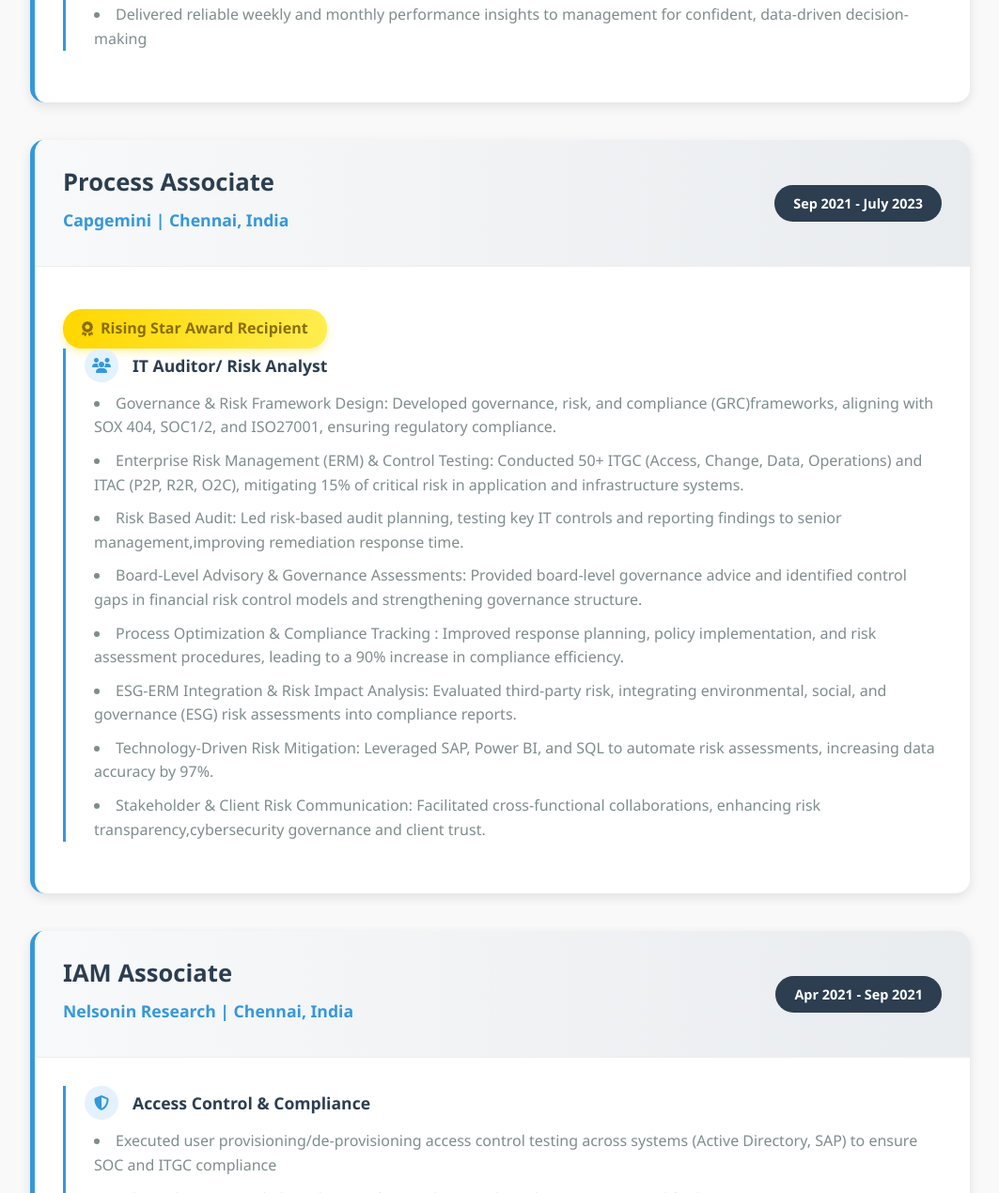
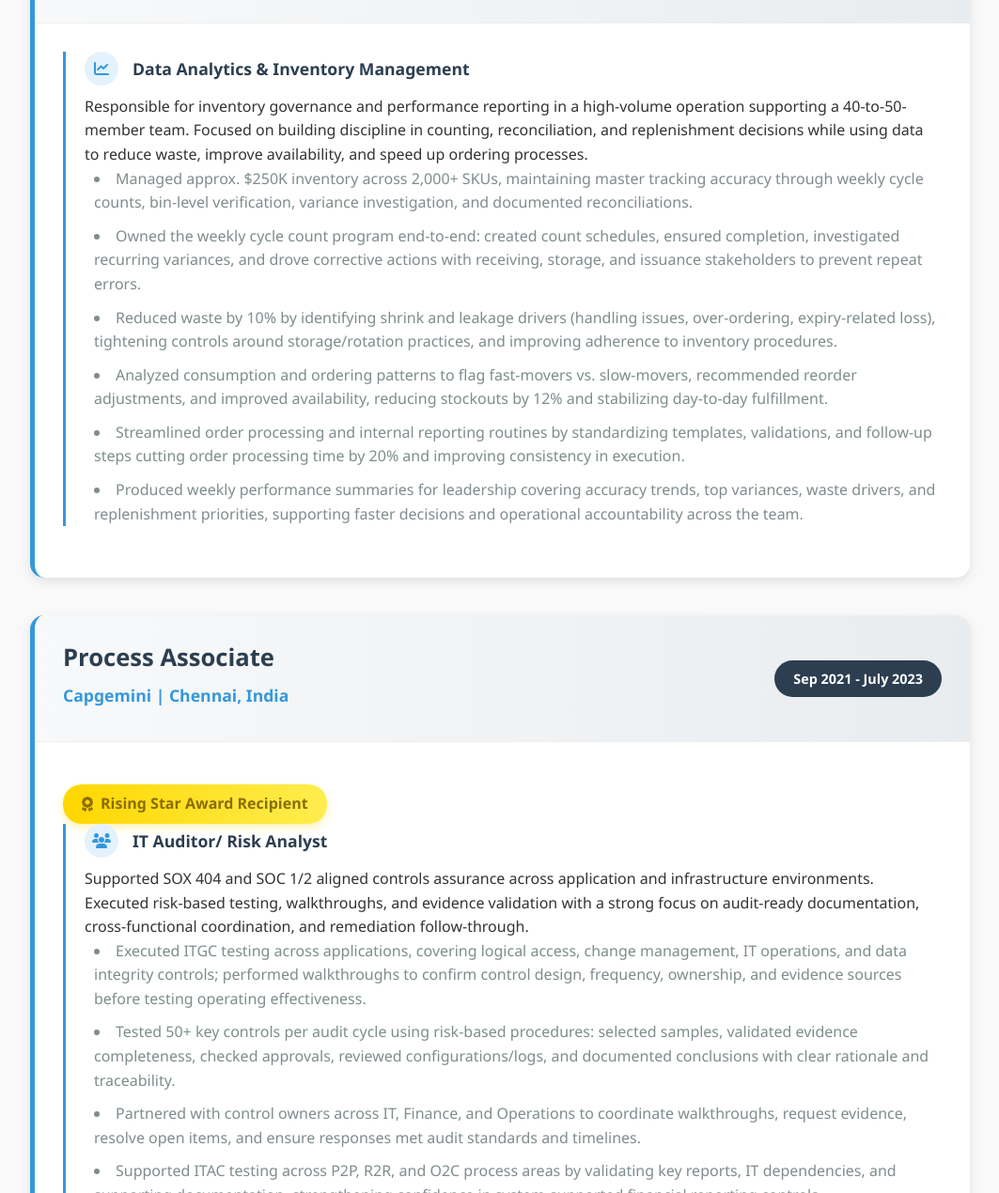
Before and after one commit to VimalJerome/vimal-jerome-portfolio, a plain HTML site: page index.html in a window 1280 px wide. Shown: the part 1530-2800 px from the top of the page at 94% size, without its empty margins (108-1171 px from the left). Drawn offline with Linux system fonts and the light colour scheme.

Commit message:
Update index.html

```diff
--- a/index.html
+++ b/index.html
@@ -873,9 +873,10 @@
                 <h1>Vimal Jerome Patrick Rosario</h1>
                 <div class="hero-title">Certified Information Systems Professional | IT Auditor | Analyst</div>
                 <p class="hero-description">
-                    Experienced IT professional with expertise in IT auditing, risk management, data analysis,
-                    and information systems. Certified Information Systems Auditor (CISA) with a Master's in
-                    Information Systems from University of Texas at Arlington.
+                    Multi-disciplinary IT Auditor with 3 years’ experience in IT and in Data Analysis. Infectious enthusiasm for security and emerging technologies with strengths in out-of-the-box thinking, emotional intelligence, and creative problem-solving. Expertise in ISO 27001, Compliance and Governance, SOX 404, SOC 1/2, Identity Management, compliance Audits, IT General Controls (ITGC) testing and ITAC testing, and Authentication, Cryptography, Disaster Recovery, Business Process Re-engineering, Secure Software Development, and Incident Response. Adept at producing audit-ready documentation and clear reports of findings that drive remediation. Leverages strong data analytics skills (SAP, SQL, Power BI, Excel) to enhance audit accuracy and efficiency.
+                    • CISA, and a Master’s in IS with experience and understanding in information security and project management.
+                    • Leads key initiatives and multiple complex projects involving cross-functional project teams with schedule constraints.
+                    • Advanced technical and business knowledge in policy development, client relations, risk management, technical operations, resource management, goal setting, stakeholder management, and executive management.
                 </p>
                 <div class="hero-buttons">
                     <a href="#experience" class="cta-btn">
@@ -903,8 +904,8 @@
                 <div class="experience-card">
                     <div class="experience-header">
                         <div class="experience-title">
-                            <h3>Supervisor</h3>
-                            <h4>Chartwells Higher Education UTA | Arlington, USA</h4>
+                            <h3>Supervisor/ Analyst</h3>
+                            <h4>Chartwells Higher Education UTA | Arlington, TX, USA</h4>
                         </div>
                         <div class="experience-date">Aug 2023 - May 2025</div>
                     </div>
@@ -917,14 +918,13 @@
                                 <h5>Data Analytics & Inventory Management</h5>
                             </div>
                             <ul>
-                                <li>Tracked and analyzed inventory and sales data for 2,000+ SKUs, conducting cycle
-                                    counts and reconciliations to achieve 98% inventory accuracy</li>
-                                <li>Reduced waste by 15%, cut stockouts by 12%, and identified slow-moving items and
-                                    customer buying patterns that lowered excess inventory costs by 15%</li>
-                                <li>Automated recurring reports and dashboards in Excel with built-in data validation
-                                    and reconciliation checks, reducing manual effort by 40%</li>
-                                <li>Delivered reliable weekly and monthly performance insights to management for
-                                    confident, data-driven decision-making</li>
+                                <p>Responsible for inventory governance and performance reporting in a high-volume operation supporting a 40-to-50-member team. Focused on building discipline in counting, reconciliation, and replenishment decisions while using data to reduce waste, improve availability, and speed up ordering processes.</p>
+                                <li>Managed approx. $250K inventory across 2,000+ SKUs, maintaining master tracking accuracy through weekly cycle counts, bin-level verification, variance investigation, and documented reconciliations.</li>
+                                <li>Owned the weekly cycle count program end-to-end: created count schedules, ensured completion, investigated recurring variances, and drove corrective actions with receiving, storage, and issuance stakeholders to prevent repeat errors.</li>
+                                <li>Reduced waste by 10% by identifying shrink and leakage drivers (handling issues, over-ordering, expiry-related loss), tightening controls around storage/rotation practices, and improving adherence to inventory procedures.</li>
+                                <li>Analyzed consumption and ordering patterns to flag fast-movers vs. slow-movers, recommended reorder adjustments, and improved availability, reducing stockouts by 12% and stabilizing day-to-day fulfillment.</li>
+                                <li>Streamlined order processing and internal reporting routines by standardizing templates, validations, and follow-up steps cutting order processing time by 20% and improving consistency in execution.</li>
+                                <li>Produced weekly performance summaries for leadership covering accuracy trends, top variances, waste drivers, and replenishment priorities, supporting faster decisions and operational accountability across the team.</li>
                             </ul>
                         </div>
                     </div>
@@ -954,28 +954,14 @@
                             </div>
 
                             <ul>
-                                <li>Governance & Risk Framework Design: Developed governance, risk, and compliance
-                                    (GRC)frameworks, aligning with SOX 404, SOC1/2, and ISO27001, ensuring regulatory
-                                    compliance.</li>
-                                <li>Enterprise Risk Management (ERM) & Control Testing: Conducted 50+ ITGC (Access,
-                                    Change, Data, Operations) and ITAC (P2P, R2R, O2C), mitigating 15% of critical risk
-                                    in application and infrastructure systems.</li>
-                                <li>Risk Based Audit: Led risk-based audit planning, testing key IT controls and
-                                    reporting findings to senior management,improving remediation response time.</li>
-                                <li>Board-Level Advisory & Governance Assessments: Provided board-level governance
-                                    advice and identified control gaps in financial risk control models and
-                                    strengthening governance structure.</li>
-                                <li>Process Optimization & Compliance Tracking : Improved response planning, policy
-                                    implementation, and risk assessment procedures, leading to a 90% increase in
-                                    compliance efficiency.</li>
-                                <li>ESG-ERM Integration & Risk Impact Analysis: Evaluated third-party risk, integrating
-                                    environmental, social, and governance (ESG) risk assessments into compliance
-                                    reports.</li>
-                                <li>Technology-Driven Risk Mitigation: Leveraged SAP, Power BI, and SQL to automate risk
-                                    assessments, increasing data accuracy by 97%.</li>
-                                <li>Stakeholder & Client Risk Communication: Facilitated cross-functional
-                                    collaborations, enhancing risk transparency,cybersecurity governance and client
-                                    trust.</li>
+                                <p>Supported SOX 404 and SOC 1/2 aligned controls assurance across application and infrastructure environments. Executed risk-based testing, walkthroughs, and evidence validation with a strong focus on audit-ready documentation, cross-functional coordination, and remediation follow-through.</p>
+                                <li>Executed ITGC testing across applications, covering logical access, change management, IT operations, and data integrity controls; performed walkthroughs to confirm control design, frequency, ownership, and evidence sources before testing operating effectiveness.</li>
+                                <li>Tested 50+ key controls per audit cycle using risk-based procedures: selected samples, validated evidence completeness, checked approvals, reviewed configurations/logs, and documented conclusions with clear rationale and traceability.</li>
+                                <li>Partnered with control owners across IT, Finance, and Operations to coordinate walkthroughs, request evidence, resolve open items, and ensure responses met audit standards and timelines.</li>
+                                <li>Supported ITAC testing across P2P, R2R, and O2C process areas by validating key reports, IT dependencies, and supporting documentation, strengthening confidence in system-supported financial reporting controls.</li>
+                                <li>Automated audit analytics and reporting workflows using SAP, SQL, Power BI, and Excel improving data accuracy to 97% by building data validation checks, structured extraction routines, and consistent reporting logic.</li>
+                                <li>Improved audit execution consistency through tighter planning and response coordination (standardized request lists, tracking, follow-ups, and documentation discipline), contributing to a 90% increase in compliance execution efficiency.</li>
+                                <li>Contributed to ISO 27001-aligned governance support by assisting with documentation routines and structured reporting; also supported TPRM and ESG-aware risk assessment activities through evidence organization and compliance reporting inputs..</li>
                             </ul>
                         </div>
                     </div>
@@ -999,13 +985,12 @@
                                 <h5>Access Control & Compliance</h5>
                             </div>
                             <ul>
-                                <li>Executed user provisioning/de-provisioning access control testing across systems
-                                    (Active Directory, SAP) to ensure SOC and ITGC compliance</li>
-                                <li>Achieved accurate role-based access for new hires and timely account removal for
-                                    leavers</li>
-                                <li>Assessed and documented JML (Joiners Movers Leavers) controls, reconciled HR and
-                                    system access records with cross-functional teams</li>
-                                <li>Recommended remediation actions to strengthen compliance and security</li>
+                                <p>Performed recurring access governance and controls assurance activities in an audit-driven environment. Focused on Joiners–Movers–Leavers (JML) controls, evidence traceability, and access hygiene to support strong compliance outcomes.</p>
+                                <li>Performed recurring access governance and controls assurance activities in an audit-driven environment. Focused on Joiners-Movers-Leavers (JML) controls, evidence traceability, and access hygiene to support strong compliance outcomes.</li>
+                                <li>Supported IAM-focused controls assurance for 6 months through recurring testing routines, evidence reviews, and audit-ready documentation aligned to access governance requirements.</li>
+                                <li>Performed JML access governance checks by verifying joiner access provisioning, mover role changes, and leaver de-provisioning steps, ensuring access aligned with approved roles and timely removal was evidenced.</li>
+                                <li>Conducted role-based access reviews and supported validations across Active Directory and SAP environments, ensuring evidence traceability and completeness for audit purposes.</li>
+                                <li>Coordinated with cross-functional stakeholders to reconcile access requests and supporting documentation, resolved gaps in evidence, and strengthened audit readiness and access hygiene through consistent follow-through.</li>
                             </ul>
                         </div>
                     </div>
```
